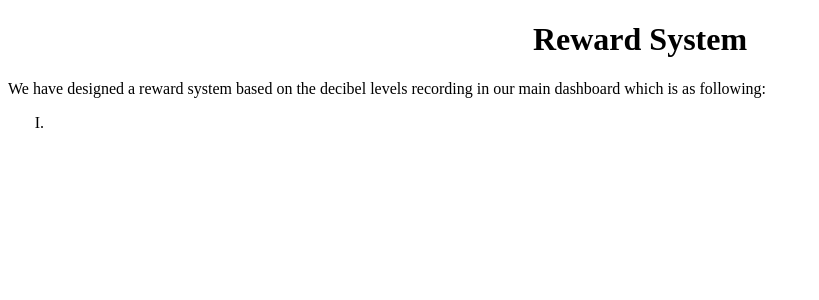
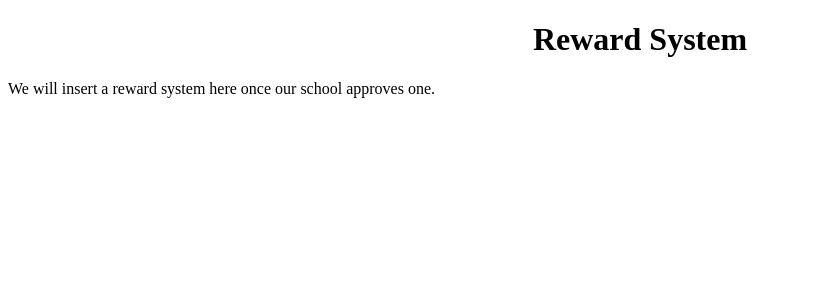
Before and after one commit to rishabh-2714/decibels-decline, a Python web app: template templates/about.html in a window 1280 px wide. Shown: the top 300 px of the page, without its empty margins (0-819 px from the left). Run offline with Jinja, Linux system fonts and the light colour scheme; the template is opened without the code that fills it, so the values that code supplies are empty.

Commit message:
Edited about.html

```diff
--- a/templates/about.html
+++ b/templates/about.html
@@ -9,10 +9,7 @@
 <body>
     <main>
         <h1>Reward System</h1>
-        <p>We have designed a reward system based on the decibel levels recording in our main dashboard which is as following:</p>
-        <ol type="I">
-            <li></li>
-        </ol>
+        <p>We will insert a reward system here once our school approves one.</p>
     </main>
     <script src="/static/js/main.js"></script>
 </body>
```
